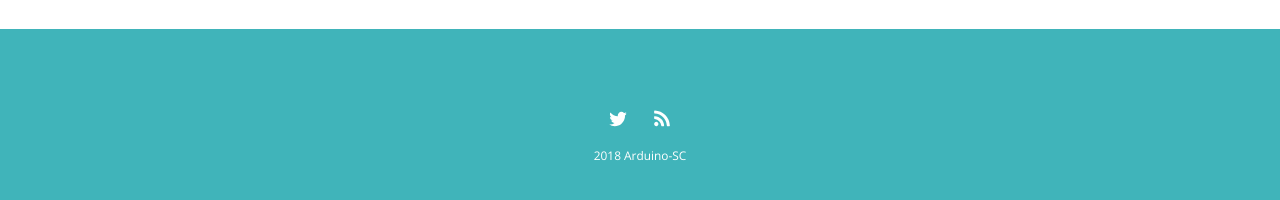
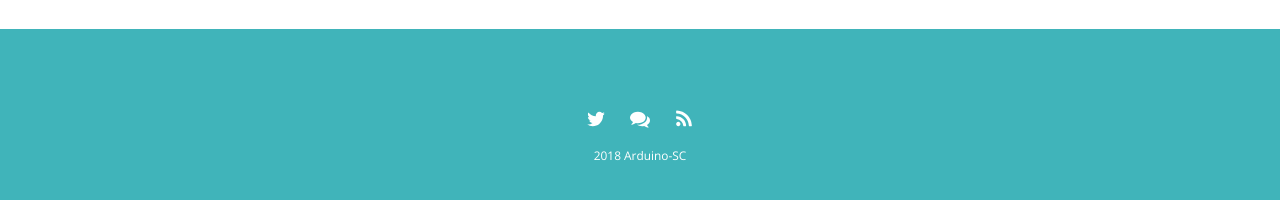
Before and after one commit to tghelere/arduino-day, a Jekyll site: the page built from index.html, in a window 1280 px wide and 900 px high, scrolled down 3146 px. Shown: the part 675-875 px from the top of the window. Built offline with Jekyll 4.4.1, drawn with Linux system fonts in a browser that asks for light colours; nearby versions of some CDN libraries.

Commit message:
chore(whatsapp): Add link to whatsapp group

```diff
--- a/_config.yml
+++ b/_config.yml
@@ -37,6 +37,7 @@ twitter: http://twitter.com/arduino_sc
 # instagram: http://instagram.com
 # youtube: http://youtube.com
 # skype: skype:obaez_design?userinfo
+whatsapp: https://chat.whatsapp.com/Fg4DEDyPbGW121eUuE5Pan
 feed: yes
 
 # Footer
--- a/_includes/footer.html
+++ b/_includes/footer.html
@@ -8,6 +8,7 @@
             {% if site.instagram %}<li><a href="{{ site.instagram }}"><svg class="icon icon-instagram"><use xlink:href="#icon-instagram"></use></svg></a></li>{% endif %}
             {% if site.youtube %}<li><a href="{{ site.youtube }}"><svg class="icon icon-youtube"><use xlink:href="#icon-youtube"></use></svg></a></li>{% endif %}
             {% if site.skype %}<li><a href="{{ site.skype }}"><svg class="icon icon-skype"><use xlink:href="#icon-skype"></use></svg></a></li>{% endif %}
+            {% if site.whatsapp %}<li><a href="{{ site.whatsapp }}"><svg class="icon icon-comments"><use xlink:href="#icon-comments"></use></svg></a></li>{% endif %}
             {% if site.feed %}<li><a href="#"><svg class="icon icon-feed"><use xlink:href="#icon-feed"></use></svg></a></li>{% endif %}
         </ul>
 
```
